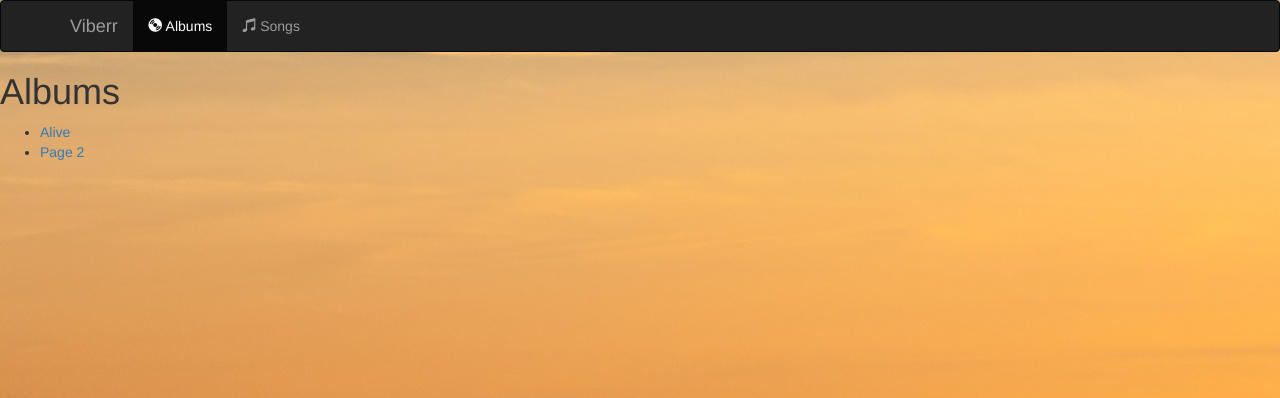
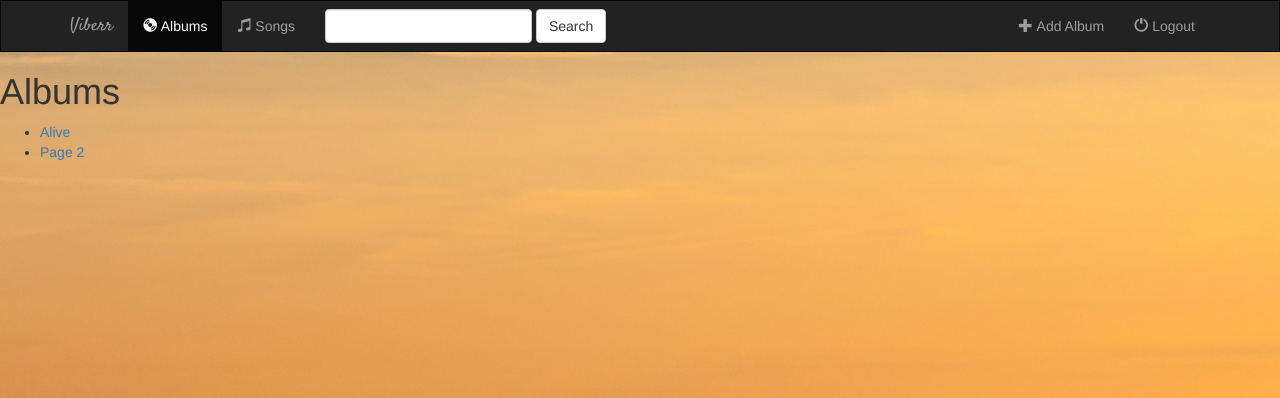
Before and after one commit to riidatibula/Album, a Django app: page /music/ in a window 1280 px wide. Shown: the top 398 px of the page. Run offline with Django 3.2, Linux system fonts and the light colour scheme; data comes from the database, SQL or seed files in the repository; some libraries are stand-ins or nearby versions.

Commit message:
updated html and css files

```diff
--- a/music/static/music/style.css
+++ b/music/static/music/style.css
@@ -1,3 +1,11 @@
 body{
 	background: white url("images/background.jpg");
 }
+
+.navbar{
+	border-radius: 0;
+}
+
+.navbar-brand{
+	font-family: 'Satisfy', cursive;
+}
--- a/music/templates/music/index.html
+++ b/music/templates/music/index.html
@@ -4,9 +4,9 @@
 <html>
 <head>
 	<title>Albums Homepage</title>
+	<link rel="stylesheet" href="https://maxcdn.bootstrapcdn.com/bootstrap/3.3.7/css/bootstrap.min.css">
+	<link href="https://fonts.googleapis.com/css?family=Satisfy" rel="stylesheet" type="text/css">
 	<link rel="stylesheet" type="text/css" href="{% static 'music/style.css' %}">
-	<link href="https://fonts.googleapis.com/css?family=Satisfy" rel="stylesheet">
-	<link rel="stylesheet" href="https://maxcdn.bootstrapcdn.com/bootstrap/3.3.7/css/bootstrap.min.css">
 	<script src="https://ajax.googleapis.com/ajax/libs/jquery/3.2.1/jquery.min.js"></script>
 	<script src="https://maxcdn.bootstrapcdn.com/bootstrap/3.3.7/js/bootstrap.min.js"></script>
 </head>
@@ -24,7 +24,7 @@
 		</div>
 
 		<!-- items -->
-		<div class="colapse navbar-collapse">
+		<div class="colapse navbar-collapse" id="topNavBar">
 			<ul class="nav navbar-nav">
 				<li class="active">
 					<a href="{% url 'music:index' %}">
@@ -34,6 +34,26 @@
 				<li class="">
 					<a href="#a">
 						<span class="glyphicon glyphicon-music" aria-hidden="true"></span>&nbsp;Songs
+					</a>
+				</li>
+			</ul>
+
+			<form class="navbar-form navbar-left" role="search" method="get" action="#">
+				<div class="form-group">
+					<input type="text" class="form-control" name="q" value="">
+				</div>
+				<button type="submit" class="btn btn-default">Search</button>
+			</form>
+
+			<ul class="nav navbar-nav navbar-right">
+				<li class="">
+					<a href="#a">
+						<span class="glyphicon glyphicon-plus" aria-hidden="true"></span>&nbsp;Add Album
+					</a>
+				</li>
+				<li class="">
+					<a href="#a">
+						<span class="glyphicon glyphicon-off" aria-hidden="true"></span>&nbsp;Logout
 					</a>
 				</li>
 			</ul>
```
